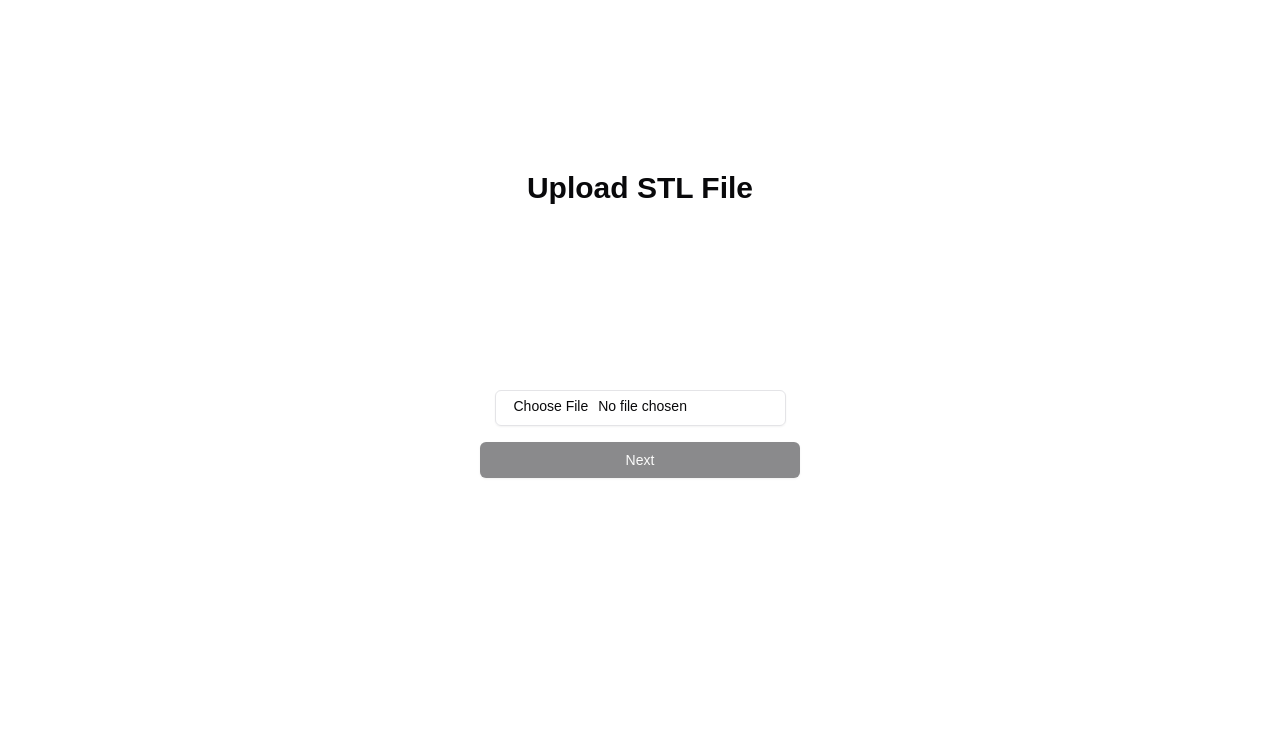
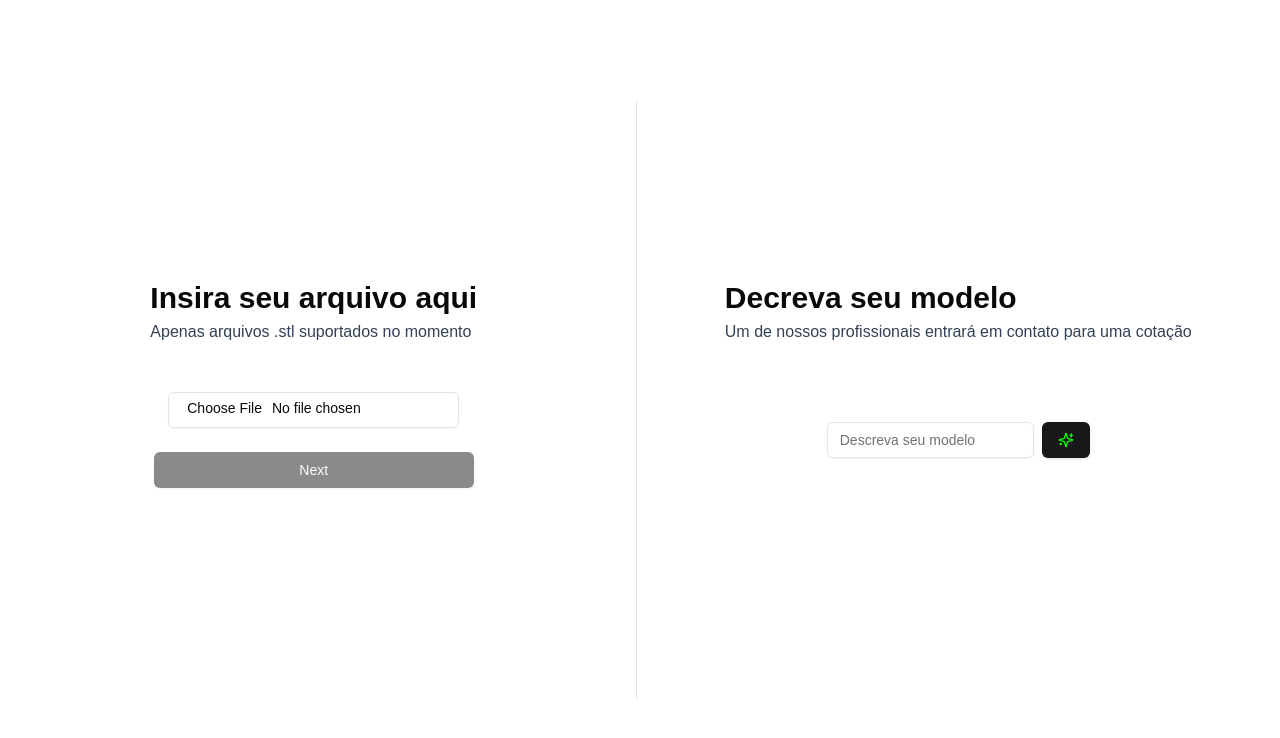
Before and after one commit to enzoenrico/open-3d, a Next.js app: page /upload in a window 1280 px wide. Shown: the top 738 px of the page. Built offline with nearby package versions, Linux system fonts and the light colour scheme.

Commit message:
added new /upload page (branch name dosen't make sense no more)

```diff
--- a/app/api/files/route.ts
+++ b/app/api/files/route.ts
@@ -1,14 +1,21 @@
+import supabase from "@/lib/supabase"
 import { NextResponse } from "next/server"
 
-export const GET = () => {
-
+export const GET = async () => {
+	// need authentication to access private storage
+	const data = await supabase.storage.listBuckets()
+	console.log(data)
 	return NextResponse.json(
-		{ message: "ok" },
-		{ status: 400 }
+		{ message: data.data },
+		{ status: 200 }
 	)
 }
 
 export const POST = async (req: Request) => {
-	const { file } await req.json()
+	// const { file } = await req.json()
 
+	return NextResponse.json(
+		{ message: "no" },
+		{ status: 400 }
+	)
 }
--- a/app/upload/page.tsx
+++ b/app/upload/page.tsx
@@ -8,6 +8,9 @@ import { Input } from '@/components/ui/input'
 import STLViewer from '@/components/STLViewer'
 import { toast, Toaster } from 'sonner'
 import Typewriter from '@/components/Typewriter'
+import { Separator } from '@/components/ui/separator'
+import { Sparkles } from 'lucide-react'
+import { Tooltip, TooltipContent, TooltipProvider, TooltipTrigger } from '@/components/ui/tooltip'
 
 const variants = {
 	enter: {
@@ -84,9 +87,13 @@ export default function UploadPage() {
 	}
 
 	return (
-		<div className='flex flex-col items-center justify-center min-h-screen py-2 w-screen h-screen'>
-			<h1 className='text-3xl font-bold mb-8'>Upload STL File</h1>
-			<form onSubmit={handleSubmit} className='w-full max-w-xs h-3/6 flex flex-col items-center justify-center'>
+		<div className='flex flex-row max-md:flex-col items-center justify-evenly gap-2 w-screen h-screen'>
+			<div className='flex flex-col items-center justify-center gap-4 w-1/2 h-full max-md:h-1/2'>
+				<div className='flex flex-col justify-start gap-1'>
+					<h1 className='text-3xl font-bold'>Insira seu arquivo aqui</h1>
+					<p className='text-md  text-slate-700'>Apenas arquivos .stl suportados no momento</p>
+				</div>
+				<form onSubmit={handleSubmit} className={`w-full max-w-xs ${preview ? `h-3/5` : `h-1/5`} gap-2 flex flex-col items-center justify-center`}>
 					<AnimatePresence mode="wait">
 						{preview ? (
 							<motion.div
@@ -98,7 +105,7 @@ export default function UploadPage() {
 								className='h-full flex items-center justify-center'
 							>
 								<div
-								className='w-full h-5/6 flex items-center justify-center'
+									className='w-full h-full flex items-center justify-center p-2'
 								>
 									<STLViewer fileUrl={fileURL} />
 								</div>
@@ -116,6 +123,7 @@ export default function UploadPage() {
 									accept='.stl'
 									onChange={handleFileChange}
 									className='mb-4'
+									placeholder='Insira seu arquivo aqui'
 								/>
 							</motion.div>
 						)}
@@ -125,8 +133,39 @@ export default function UploadPage() {
 					</Button>
 				</form>
 
+
+
+			</div>
+
+			<Separator orientation={window.innerWidth > 768 ? "vertical" : "horizontal"} className="h-3/4  max-md:w-3/4 max-md:h-[1px]" />
+
+			{/* helpdesk */}
+			<div className='flex flex-col items-center justify-center gap-4 w-1/2 max-md:h-1/2 h-full'>
+				<div className='flex flex-col justify-start gap-1'>
+					<h1 className='text-3xl font-bold'>Decreva seu modelo </h1>
+					<p className='text-md  text-slate-700'>Um de nossos profissionais entrará em contato para uma cotação</p>
+				</div>
+				<form className='h-1/5 flex flex-col items-center justify-center'>
+					{/* fix later */}
+					<div className='flex gap-2'>
+						<Input type="text" placeholder='Descreva seu modelo' />
+						<TooltipProvider>
+							<Tooltip>
+								<TooltipTrigger>
+									<Button>
+										<Sparkles className="animate-colors " />
+									</Button>
+								</TooltipTrigger>
+								<TooltipContent>
+									{/*  TODO: add the ai chat builder */}
+									<p>Coming soon...</p>
+								</TooltipContent>
+							</Tooltip>
+						</TooltipProvider>
+					</div>
+				</form>
+			</div>
 			<Toaster theme='dark' />
-
-		</div >
+		</div>
 	)
 }
--- /dev/null
+++ b/lib/supabase.ts
@@ -0,0 +1,4 @@
+import { createClient } from "@supabase/supabase-js"
+const supabase = createClient(process.env.SUPABASE_DB_URL, process.env.SUPABASE_API_KEY)
+
+export default supabase
--- a/package.json
+++ b/package.json
@@ -44,6 +44,7 @@
 		"@radix-ui/react-tooltip": "^1.1.6",
 		"@react-three/drei": "^9.121.3",
 		"@react-three/fiber": "9.0.0-alpha.8",
+		"@supabase/supabase-js": "^2.48.1",
 		"@types/next": "^9.0.0",
 		"class-variance-authority": "^0.7.1",
 		"clsx": "^2.1.1",
--- a/tailwind.config.ts
+++ b/tailwind.config.ts
@@ -82,11 +82,20 @@ export default {
 					to: {
 						height: '0'
 					}
-				}
+				},
+				'colors': {
+					'0%': { color: "#ff0000" },
+					'20%': { color: "#ffff00" },
+					'40%': { color: "#00ff00" },
+					'60%': { color: "#00ffff" },
+					'80%': { color: "#00aaff" },
+					'100%': { color: "#ffaa00" },
+				},
 			},
 			animation: {
 				'accordion-down': 'accordion-down 0.2s ease-out',
-				'accordion-up': 'accordion-up 0.2s ease-out'
+				'accordion-up': 'accordion-up 0.2s ease-out',
+				'colors': 'colors 15s ease-in-out infinite',
 			},
 			scrollbar: {
 				track: { background: 'hsl(var(--muted))' },
```
Also changed, not shown: components/ui/separator.tsx (indentation only), 1 other file (tests, documents, lock files or other folders). Lines whose indentation alone changed are shown as unchanged.
